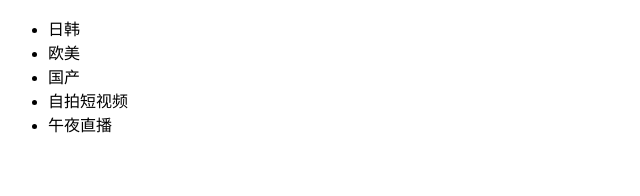
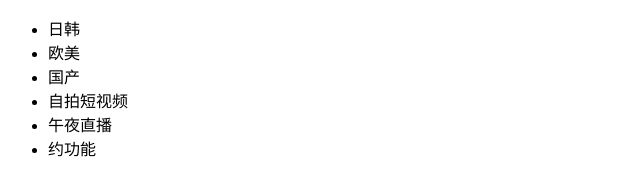
Before and after one commit to arbitter2021/oldboy, a plain HTML site: page index.html in a window 1280 px wide. Shown: the full height of the page, 0-640 px from the left. Drawn offline with nearby package versions, Linux system fonts and the light colour scheme.

Commit message:
v6 约功能上线

```diff
--- a/index.html
+++ b/index.html
@@ -15,6 +15,7 @@
   <li>国产</li>
   <li>自拍短视频</li>
   <li>午夜直播</li>
+  <li>约功能</li>
 </ul>
 </body>
 </html>
```
